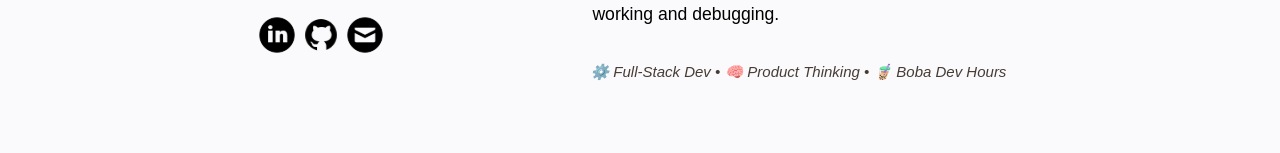
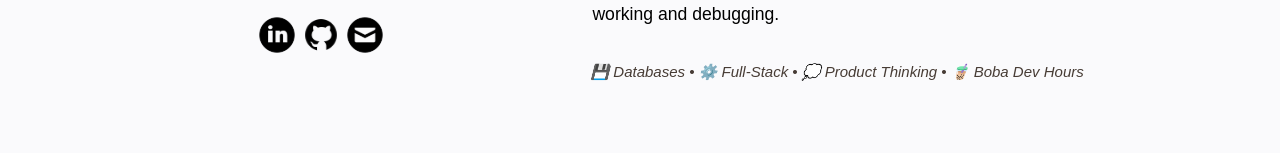
Before and after one commit to amelial9/amelial9.github.io, a React (Vite) app: page / in a window 1280 px wide. Shown: the part 489-642 px from the top of the page. Built offline with nearby package versions, Linux system fonts and the light colour scheme.

Commit message:
Update Home.jsx

```diff
--- a/src/components/Home.jsx
+++ b/src/components/Home.jsx
@@ -56,7 +56,7 @@ function Home() {
             </p>
             <br></br>
             <i style={{fontSize: '15px', color: '#473C35', display: 'block', textAlign: 'left', marginLeft: '30px'}}>
-             ⚙️ Full-Stack Dev • 🧠 Product Thinking • 🧋 Boba Dev Hours
+             💾 Databases • ⚙️ Full-Stack • 💭 Product Thinking • 🧋 Boba Dev Hours
             </i>
           </div>
         </div>
```
